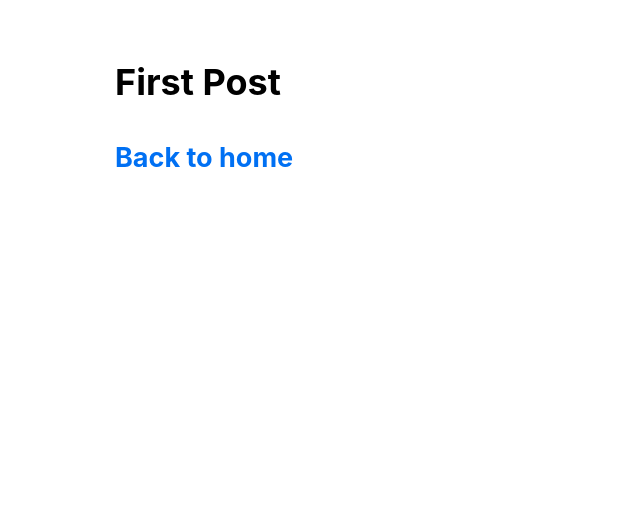
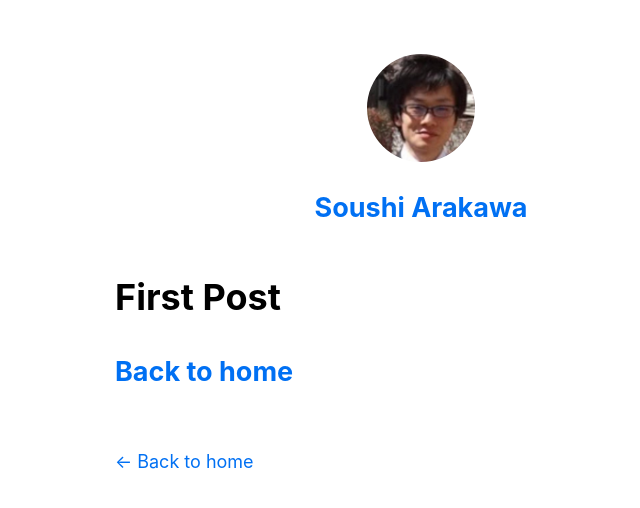
Before and after one commit to soushi-arakawa/js-tutorial-nextjs, a Next.js app in the folder nextjs-blog/: page /posts/first-post in a window 1280 px wide. Shown: the top 508 px of the page, without its empty margins (219-859 px from the left). Built offline with nearby package versions, Linux system fonts and the light colour scheme.

Commit message:
polish layout

```diff
--- a/nextjs-blog/components/layout.js
+++ b/nextjs-blog/components/layout.js
@@ -1,5 +1,71 @@
+import Head from 'next/head'
 import styles from './layout.module.css'
+import Image from 'next/image'
+import utilStyles from '../styles/utils.module.css'
+import Link from 'next/link'
 
-export default function Layout({ children }) {
-  return <div className={styles.container}>{children}</div>
+const name = 'Soushi Arakawa'
+export const siteTitle = 'Next.js Sample Website'
+
+export default function Layout({ children, home }) {
+  return (
+    <div className={styles.container}>
+      <Head>
+        <link rel="icon" href="favicon.ico" />
+        <meta
+          name="description"
+          content="Laern how to build a personal website using Next.js"
+        />
+        <meta
+          property="og:image"
+          content={`https://og-image.vercel.app/${encodeURI(siteTitle)}.png?theme=light&md=0&fontSize=75px&images=https%3A%2F%2Fassets.vercel.com%2Fimage%2Fupload%2Ffront%2Fassets%2Fdesign%2Fnextjs-black-logo.svg`}
+        />
+        <meta name="og:ttiel" content={siteTitle} />
+        <meta name="twitter:card" content="summary_large_image" />
+      </Head>
+      <header className={styles.header}>
+        {home ? (
+          <>
+            <Image
+              priority
+              src="/images/profile.jpg"
+              className={utilStyles.borderCircle}
+              height={144}
+              width={144}
+              alt={name}
+            />
+            <h1 className={utilStyles.heading2Xl}>{name}</h1>
+          </>
+        ): (
+          <>
+            <Link href="/">
+              <a>
+                <Image
+                  priority
+                  src="/images/profile.jpg"
+                  className={utilStyles.borderCircle}
+                  height={108}
+                  width={108}
+                  alt={name}
+                />
+              </a>
+            </Link>
+            <h2 className={utilStyles.headingLg}>
+              <Link href="/">
+                <a className={utilStyles.colorINherit}>{name}</a>
+              </Link>
+            </h2>
+          </>
+        )}
+      </header>
+      <main>{children}</main>
+      {!home && (
+        <div className={styles.backToHome}>
+          <Link href="/">
+            <a>← Back to home</a>
+          </Link>
+        </div>
+      )}
+    </div>
+  )
 }
--- a/nextjs-blog/components/layout.module.css
+++ b/nextjs-blog/components/layout.module.css
@@ -3,3 +3,13 @@
     padding: 0 1rem;
     margin: 3rem auto 6rem;
 }
+
+.header {
+    display: flex;
+    flex-direction: column;
+    align-items: center;
+}
+
+.backToHome {
+    margin: 3rem 0 0;
+}
--- /dev/null
+++ b/nextjs-blog/styles/utils.module.css
@@ -0,0 +1,52 @@
+.heading2Xl {
+    font-size: 2.5rem;
+    line-height: 1.2;
+    font-weight: 800;
+    letter-spacing: -0.05rem;
+    margin: 1rem 0;
+}
+
+.headingXl {
+    font-size: 2rem;
+    line-height: 1.3;
+    font-weight: 800;
+    letter-spacing: -0.05;
+    margin: 1rem 0;
+}
+
+.headingLg {
+    font-size: 1.5rem;
+    line-height: 1.4;
+    margin: 1rem 0;
+}
+
+.headingMd {
+    font-size: 1.2rem;
+    line-height: 1.5;
+}
+
+.borderCircle {
+    border-radius: 9999px;
+}
+
+.colorInherit {
+    color: inherit;
+}
+
+.padding1px {
+    padding-top: 1px;
+}
+
+.list {
+    list-style: none;
+    padding: 0;
+    margin: 0;
+}
+
+.listItem {
+    margin: 0 0 1.25rem;
+}
+
+.lightText {
+    color: #666;
+}
```
Also changed, not shown: nextjs-blog/public/images/profile.jpg (added).
